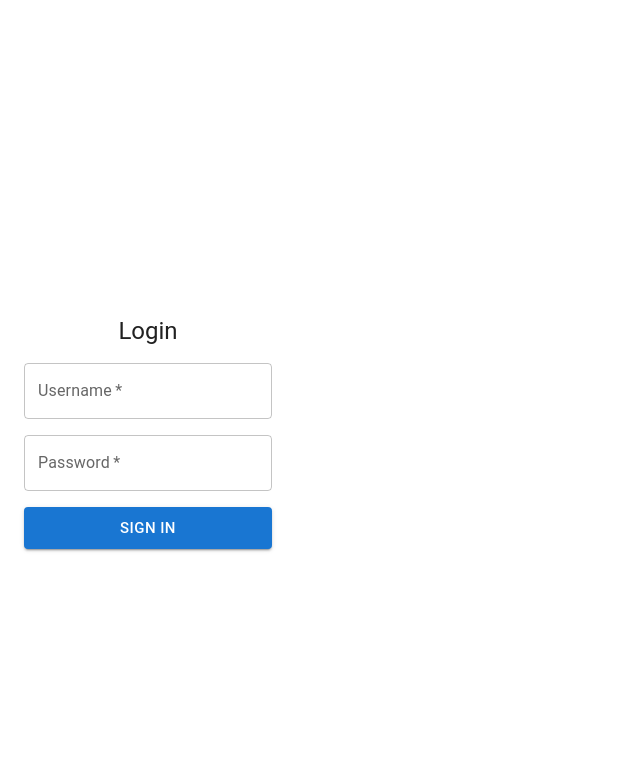
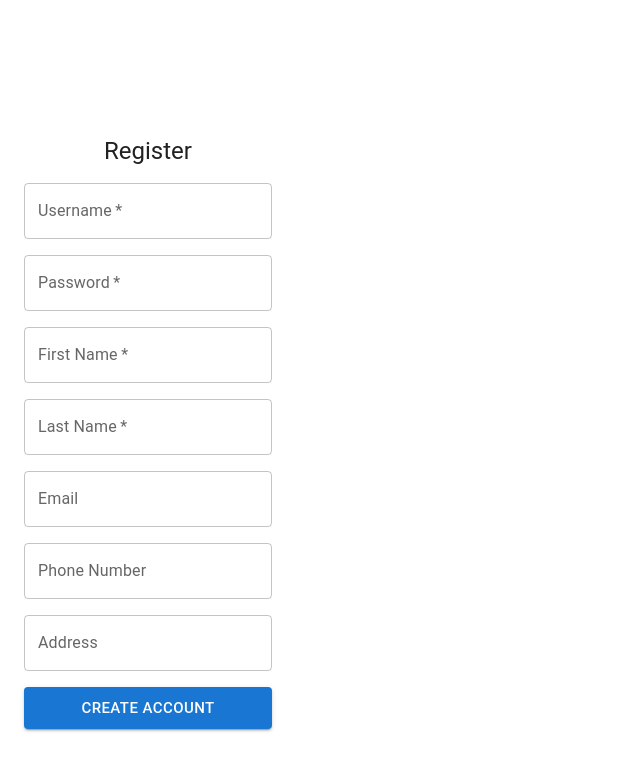
Before and after one commit to CocotinaP/Booksy, a React (Vite) app in the folder booksy_front/: page /register in a window 1280 px wide. Before the commit this address led to /login. Shown: the top 770 px of the page, without its empty margins (0-640 px from the left). Built offline with nearby package versions, Linux system fonts and the light colour scheme.

Commit message:
register: am terminat doata vartea pentru register, am modificat authCotext, app.jsx, login, register si authApi, am inclus si validari pentru field uri

```diff
--- a/booksy_front/src/App.jsx
+++ b/booksy_front/src/App.jsx
@@ -4,9 +4,11 @@ import { BrowserRouter, Routes, Route, Navigate } from "react-router-dom";
 import { AuthProvider } from "./auth/AuthContext";
 import RequireAuth from "./auth/RequireAuth";
 import ProtectedViews from "./layout/ProtectedViews";
-import LoginPage from "./pages/LoginPage";
-import Dashboard from "./pages/Dashboard";
-import BooksPage from "./pages/BooksPage";
+import LoginPage from "./Pages/LoginPage";
+import Dashboard from "./Pages/Dashboard";
+import BooksPage from "./Pages/BooksPage";
+import RegisterPage from "./Pages/RegisterPage";
+
 
 const theme = createTheme();
 
@@ -18,16 +20,19 @@ export default function App() {
       <AuthProvider>
         <BrowserRouter>
           <Routes>
+
   {/* Public */}
   <Route path="/login" element={<LoginPage />} />
+  <Route path="/register" element={<RegisterPage />} />
 
   {/* Protected area */}
-            <Route element={
+  <Route
+    path="/"
+    element={
       <RequireAuth>
         <ProtectedViews />
       </RequireAuth>
-              }
-            >
+    }>
             <Route index element={<Dashboard />} />
             <Route path="books" element={<BooksPage />} />
           </Route>
@@ -35,6 +40,7 @@ export default function App() {
            {/* Fallback */}
            <Route path="*" element={<Navigate to="/" replace />} />
         </Routes>
+
         </BrowserRouter>
       </AuthProvider>
     </ThemeProvider>
--- a/booksy_front/src/Pages/LoginPage.jsx
+++ b/booksy_front/src/Pages/LoginPage.jsx
@@ -1,6 +1,6 @@
 import { useEffect } from "react";
-import { useLocation, useNavigate } from "react-router-dom";
-import { Container, Box, TextField, Button, Typography } from "@mui/material";
+import { useLocation, useNavigate, Link as RouterLink} from "react-router-dom";
+import { Container, Box, TextField, Button, Typography, Link } from "@mui/material";
 import { useAuth } from "../auth/AuthContext";
 
 export default function LoginPage() {
@@ -27,6 +27,14 @@ export default function LoginPage() {
         <TextField name="username" label="Username" type="string" fullWidth required />
         <TextField name="password" label="Password" type="password" fullWidth required />
         <Button type="submit" variant="contained" size="large">Sign in</Button>
+
+        <Typography textAlign="center">
+          Don’t have an account?{" "}
+          <Link component={RouterLink} to="/register">
+          Register
+          </Link>
+        </Typography>
+
       </Box>
     </Container>
   );
--- /dev/null
+++ b/booksy_front/src/Pages/RegisterPage.jsx
@@ -0,0 +1,141 @@
+import { useEffect, useState } from "react";
+import { useLocation, useNavigate } from "react-router-dom";
+import { Container, Box, TextField, Button, Typography } from "@mui/material";
+import { useAuth } from "../auth/AuthContext";
+
+export default function RegisterPage() {
+
+  const { register, isAuthenticated } = useAuth();
+  const navigate = useNavigate();
+  const location = useLocation();
+  const from = location.state?.from?.pathname || "/";
+
+  const [errors, setErrors] = useState({});
+
+  useEffect(() => {
+    if (isAuthenticated) navigate(from, { replace: true });
+  }, [isAuthenticated, from, navigate]);
+
+  const validate = (data) => {
+    const newErrors = {};
+
+    if (!data.username || data.username.length < 3) {
+      newErrors.username = "Username must be at least 3 characters.";
+    }
+
+    if (!data.password || data.password.length < 6) {
+      newErrors.password = "Password must be at least 6 characters.";
+    }
+
+    if (!data.first_name) {
+      newErrors.first_name = "First name is required.";
+    }
+
+    if (!data.last_name) {
+      newErrors.last_name = "Last name is required.";
+    }
+
+    if (data.email && !/^[^\s@]+@[^\s@]+\.[^\s@]+$/.test(data.email)) {
+      newErrors.email = "Invalid email address.";
+    }
+
+    if (data.phone_number && data.phone_number.length < 10) {
+      newErrors.phone_number = "Phone number must be at least 10 digits.";
+    }
+
+    if (!data.address) {
+    newErrors.address = "Address is required.";
+    }
+
+
+
+    return newErrors;
+  };
+
+  const handleSubmit = async (e) => {
+    e.preventDefault();
+    const data = Object.fromEntries(new FormData(e.currentTarget));
+
+    const validationErrors = validate(data);
+    setErrors(validationErrors);
+
+    if (Object.keys(validationErrors).length > 0) {
+      return;
+    }
+
+    await register(data);
+  };
+
+  return (
+    <Container maxWidth="xs">
+      <Box component="form" onSubmit={handleSubmit} sx={{ mt: 8, display: "grid", gap: 2 }}>
+        <Typography variant="h5" textAlign="center">Register</Typography>
+
+        <TextField
+          name="username"
+          label="Username"
+          required
+          fullWidth
+          error={!!errors.username}
+          helperText={errors.username}
+        />
+
+        <TextField
+          name="password"
+          label="Password"
+          type="password"
+          required
+          fullWidth
+          error={!!errors.password}
+          helperText={errors.password}
+        />
+
+        <TextField
+          name="first_name"
+          label="First Name"
+          required
+          fullWidth
+          error={!!errors.first_name}
+          helperText={errors.first_name}
+        />
+
+        <TextField
+          name="last_name"
+          label="Last Name"
+          required
+          fullWidth
+          error={!!errors.last_name}
+          helperText={errors.last_name}
+        />
+
+        <TextField
+          name="email"
+          label="Email"
+          fullWidth
+          error={!!errors.email}
+          helperText={errors.email}
+        />
+
+        <TextField
+          name="phone_number"
+          label="Phone Number"
+          fullWidth
+          error={!!errors.phone_number}
+          helperText={errors.phone_number}
+        />
+
+        <TextField
+            name="address"
+            label="Address"
+            fullWidth
+            error={!!errors.address}
+            helperText={errors.address}
+        />
+
+        <Button type="submit" variant="contained" size="large">
+          Create Account
+        </Button>
+      </Box>
+    </Container>
+  );
+}
--- a/booksy_front/src/auth/AuthContext.jsx
+++ b/booksy_front/src/auth/AuthContext.jsx
@@ -60,6 +60,33 @@ export function AuthProvider({ children }) {
     setUser(null);
   };
 
+
+  // register
+  const register = async (userData) => {
+  try {
+    // trimite datele către backend
+    const response = await authApi.register(userData);
+
+    // după ce se înregistrează -> logare automată
+    const { access, refresh, user } = await authApi.login({
+      username: userData.username,
+      password: userData.password,
+    });
+
+    localStorage.setItem("access", access);
+    localStorage.setItem("refresh", refresh);
+    localStorage.setItem("user", JSON.stringify(user));
+
+    setAccessToken(access);
+    setRefreshToken(refresh);
+    setUser(user);
+  } catch (error) {
+    console.error("Register failed:", error);
+    throw error;
+  }
+};
+
+
   // 💡 Value exposed to context consumers
   const value = useMemo(
     () => ({
@@ -69,6 +96,7 @@ export function AuthProvider({ children }) {
       isAuthenticated,
       login,
       logout,
+      register,
     }),
     [accessToken, refreshToken, user, isAuthenticated]
   );
--- a/booksy_front/src/features/auth/authApi.js
+++ b/booksy_front/src/features/auth/authApi.js
@@ -8,10 +8,20 @@ export function createAuthApi(http) {
     },
 
     // Optional registration
-    register({ identifier, email, password, ...extra }) {
-        console.log();
-      return http.post("/auth/register/", { body: { identifier, email, password, ...extra } });
+    register({ username, password, first_name, last_name, email, phone_number, address }) {
+  return http.post("/auth/register/", {
+    body: {
+      username,
+      password,
+      first_name,
+      last_name,
+      email,
+      phone_number,
+      address,
     },
+  });
+},
+
 
     // Get the current user profile (requires auth)
     me() {
```
Also changed, not shown: 1 other file (tests, documents, lock files or other folders). Lines whose indentation alone changed are shown as unchanged.
